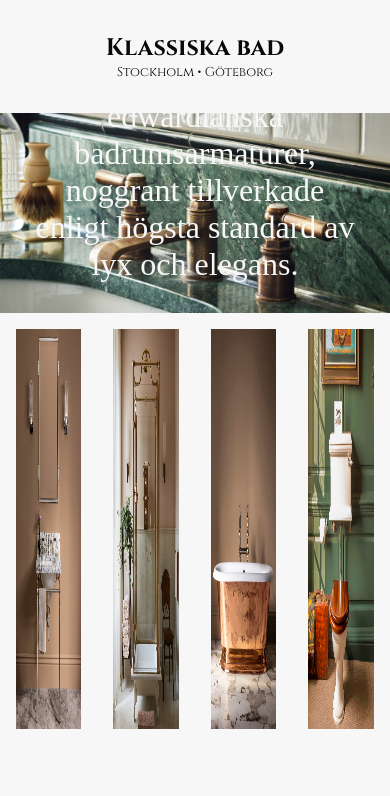
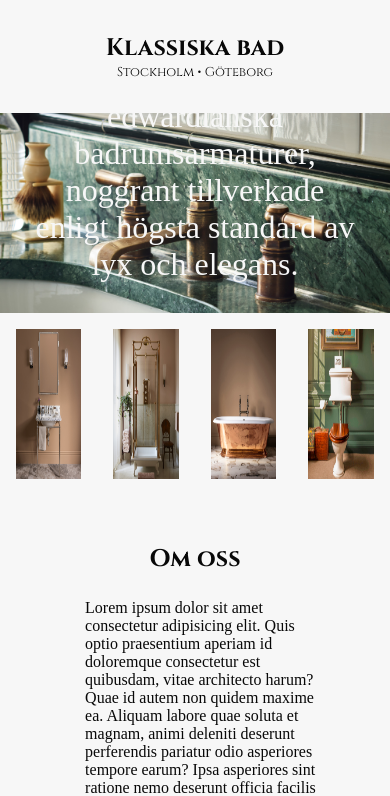
Before and after one commit to jonaru/kb-site, a React (Vite) app: page / in a window 390 px wide. Shown: the top 796 px of the page. Built offline with nearby package versions, Linux system fonts and the light colour scheme; a web font is replaced by a local one.

Commit message:
Media edit Article

```diff
--- a/styles/Article.css
+++ b/styles/Article.css
@@ -49,3 +49,8 @@
         margin: 0 1rem 1rem 1rem;
     }
 }
+@media (max-width: 768px) {
+    .article-item {
+        height: 150px;
+    }
+}
```
